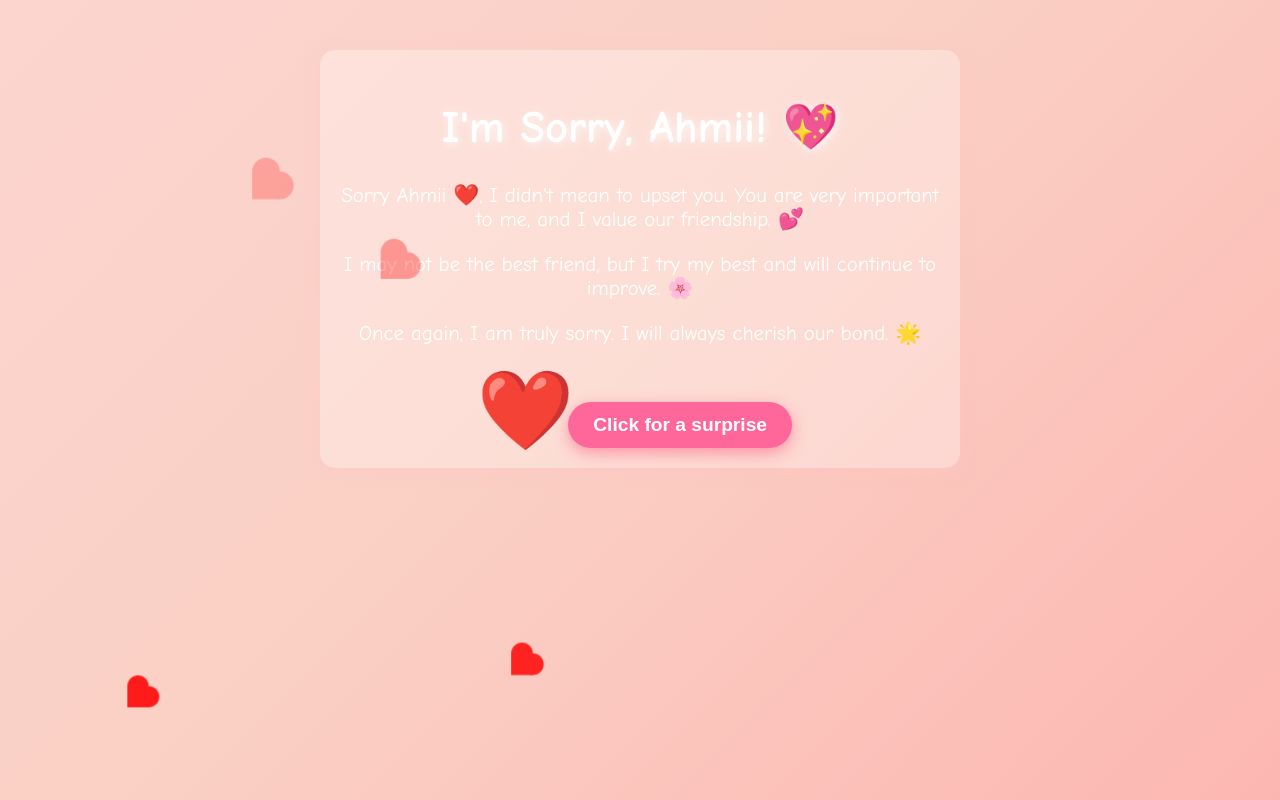
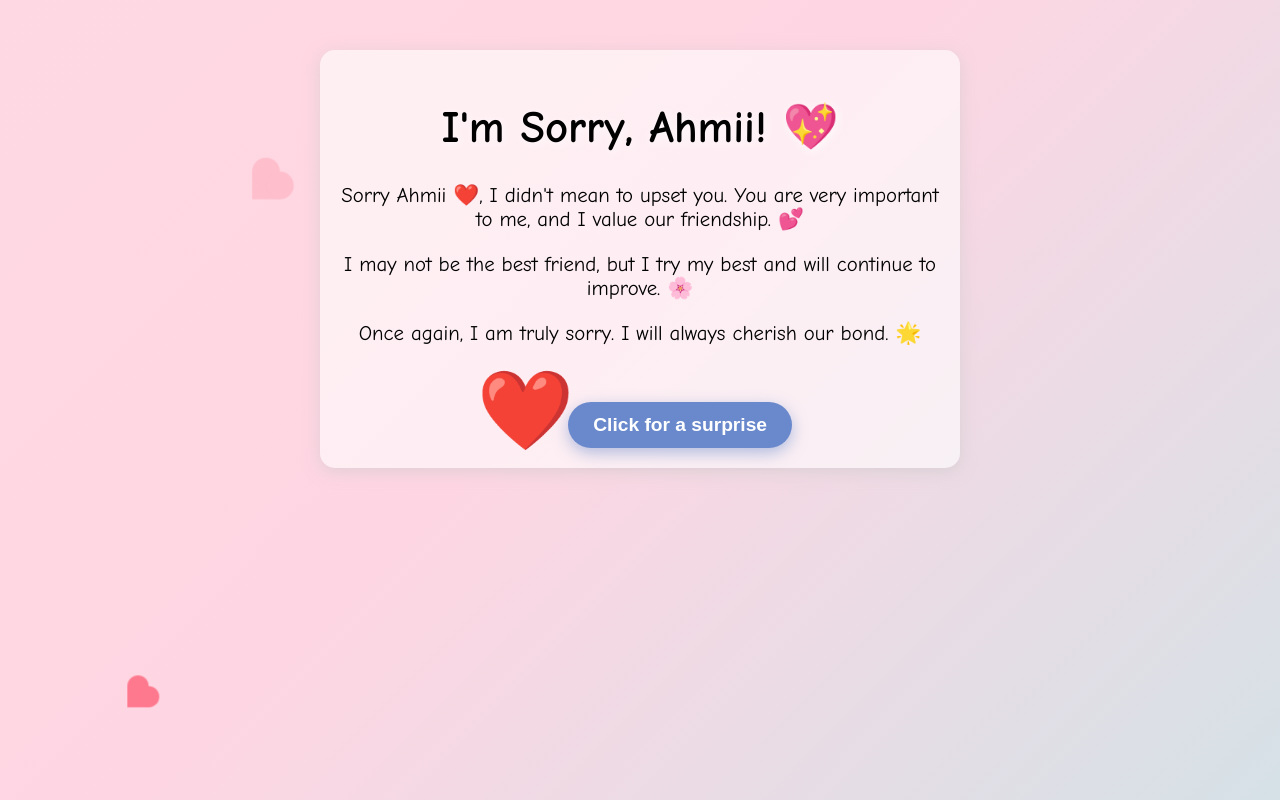
Before and after one commit to Ahmii398/mylove, a plain HTML site: page index.html in a window 1280 px wide. Drawn offline with Linux system fonts and the light colour scheme.

Commit message:
index.html

```diff
--- a/index.html
+++ b/index.html
@@ -3,15 +3,15 @@
 <head>
     <meta charset="UTF-8" />
     <meta name="viewport" content="width=device-width, initial-scale=1.0" />
-    <title>Sorry, Ahmii My baby❤️</title>
+    <title>Sorry, Ahmii ❤️</title>
     <style>
         body {
             font-family: "Comic Sans MS", cursive, sans-serif;
             text-align: center;
-            background: linear-gradient(-45deg, #ff9a9e, #fad0c4, #ffdde1, #fccb90);
+            background: linear-gradient(-45deg, #a8edea, #fed6e3, #ffdde1, #d4fc79);
             background-size: 400% 400%;
             animation: bgAnimation 10s infinite alternate;
-            color: white;
+            color: black;
             margin: 0;
             padding: 50px;
             overflow: hidden;
@@ -25,10 +25,10 @@
         .container {
             max-width: 600px;
             margin: auto;
-            background: rgba(255, 255, 255, 0.3);
+            background: rgba(255, 255, 255, 0.6);
             padding: 20px;
             border-radius: 15px;
-            box-shadow: 0 4px 15px rgba(255, 200, 200, 0.5);
+            box-shadow: 0 4px 15px rgba(200, 200, 200, 0.5);
             animation: fadeIn 2s ease-in-out;
         }
 
@@ -60,16 +60,16 @@
             font-size: 1.2em;
             font-weight: bold;
             color: white;
-            background: #ff6699;
+            background: #6a89cc;
             border: none;
             border-radius: 50px;
             cursor: pointer;
-            box-shadow: 0 5px 15px rgba(255, 77, 121, 0.5);
+            box-shadow: 0 5px 15px rgba(106, 137, 204, 0.5);
             transition: transform 0.3s, background 0.3s;
         }
 
         .btn:hover {
-            background: #ff3366;
+            background: #4a69bd;
             transform: scale(1.1);
         }
 
@@ -101,7 +101,7 @@
             bottom: -10px;
             width: 20px;
             height: 20px;
-            background: red;
+            background: #ff6b81;
             transform: rotate(-45deg);
             animation: floatHearts 5s infinite ease-in-out;
         }
@@ -112,7 +112,7 @@
             position: absolute;
             width: 20px;
             height: 20px;
-            background: red;
+            background: #ff6b81;
             border-radius: 50%;
         }
 
@@ -142,8 +142,6 @@
     <div class="hearts">
         <span style="left: 10%; animation-duration: 4s; animation-delay: 0s;"></span>
         <span style="left: 20%; animation-duration: 6s; animation-delay: 1s;"></span>
-        <span style="left: 30%; animation-duration: 5s; animation-delay: 2s;"></span>
-        <span style="left: 40%; animation-duration: 7s; animation-delay: 3s;"></span>
     </div>
 
     <div class="container">
@@ -153,7 +151,7 @@
         <p>Once again, I am truly sorry. I will always cherish our bond. 🌟</p>
         <div class="heart">❤️</div>
         <button class="btn" onclick="showMessage()">Click for a surprise</button>
-        <p id="message" class="hidden-message">Ahmii my baby I love you and ummmmh! 😊💖</p>
+        <p id="message" class="hidden-message">Ahmii my baby i love you so much ummmmh! 😊💖</p>
     </div>
 
     <script>
```
